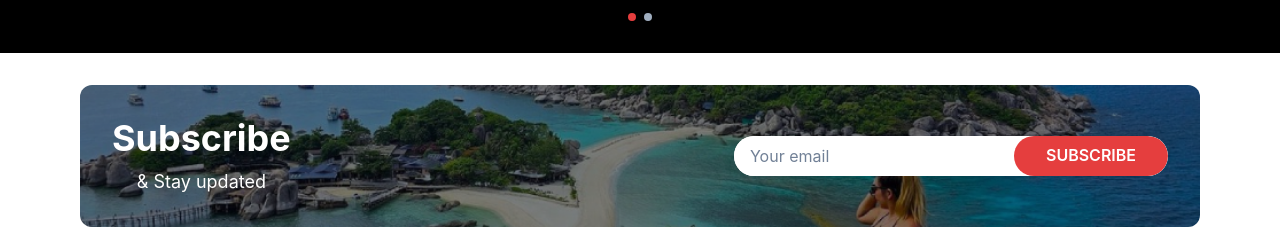
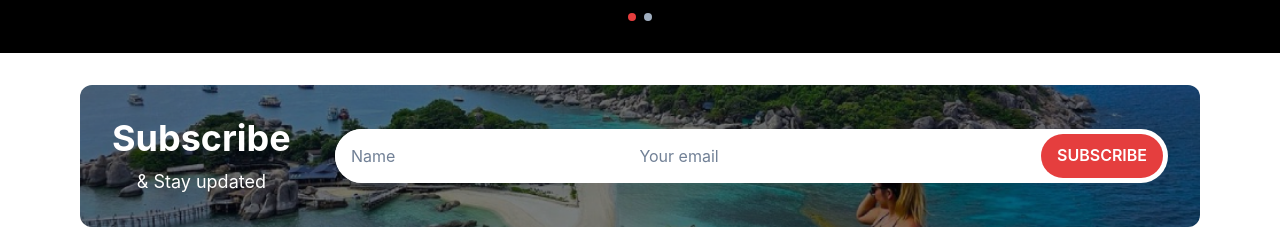
Before and after one commit to rapthar/sandypaths, a React (Create React App) app: page / in a window 1280 px wide. Shown: the part 2960-3193 px from the top of the page. Built offline with nearby package versions, Linux system fonts and the light colour scheme.

Commit message:
Update Homesix.jsx

```diff
--- a/src/Components/Home/Homesix.jsx
+++ b/src/Components/Home/Homesix.jsx
@@ -29,22 +29,33 @@ function Homesix() {
             </Text>
           </Box>
           <Flex
-            w={{ base: "100%", md: "auto" }}
-            maxW="500px"
+            w="full"
+            maxW="833px"
             bg="white"
             borderRadius="full"
             overflow="hidden"
+            h="54px"
           >
+            <Input
+              placeholder="Name"
+              border="none"
+              _focus={{ boxShadow: "none" }}
+              w="292px"
+              h="54px"
+            />
             <Input
               placeholder="Your email"
               border="none"
               _focus={{ boxShadow: "none" }}
-              flex="1"
+              w="418px"
+              h="54px"
             />
             <Button
               colorScheme="red"
               borderRadius="full"
-              px="8"
+              w="123.29px"
+              h="44px"
+              m="5px"
             >
               SUBSCRIBE
             </Button>
```
